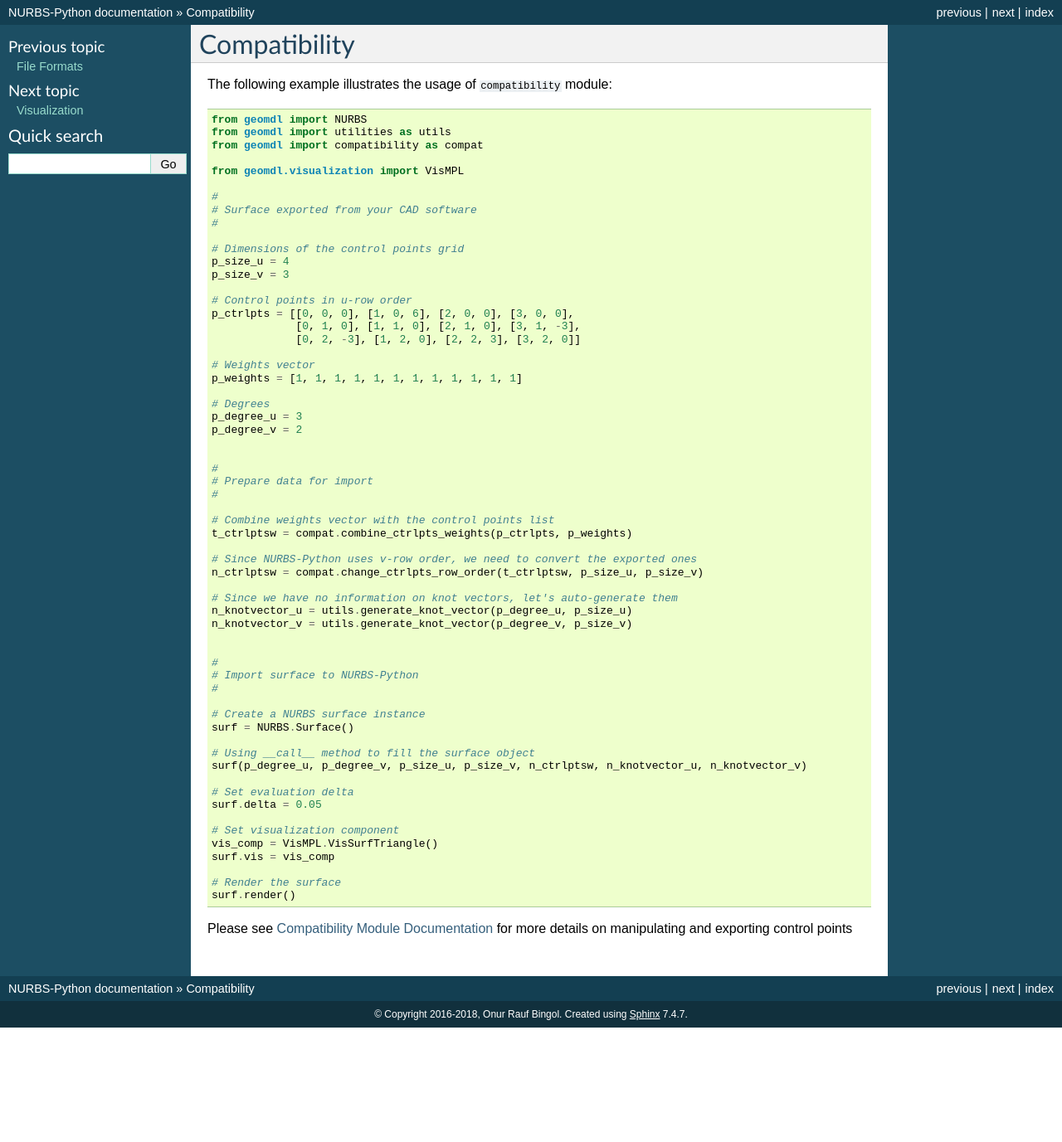
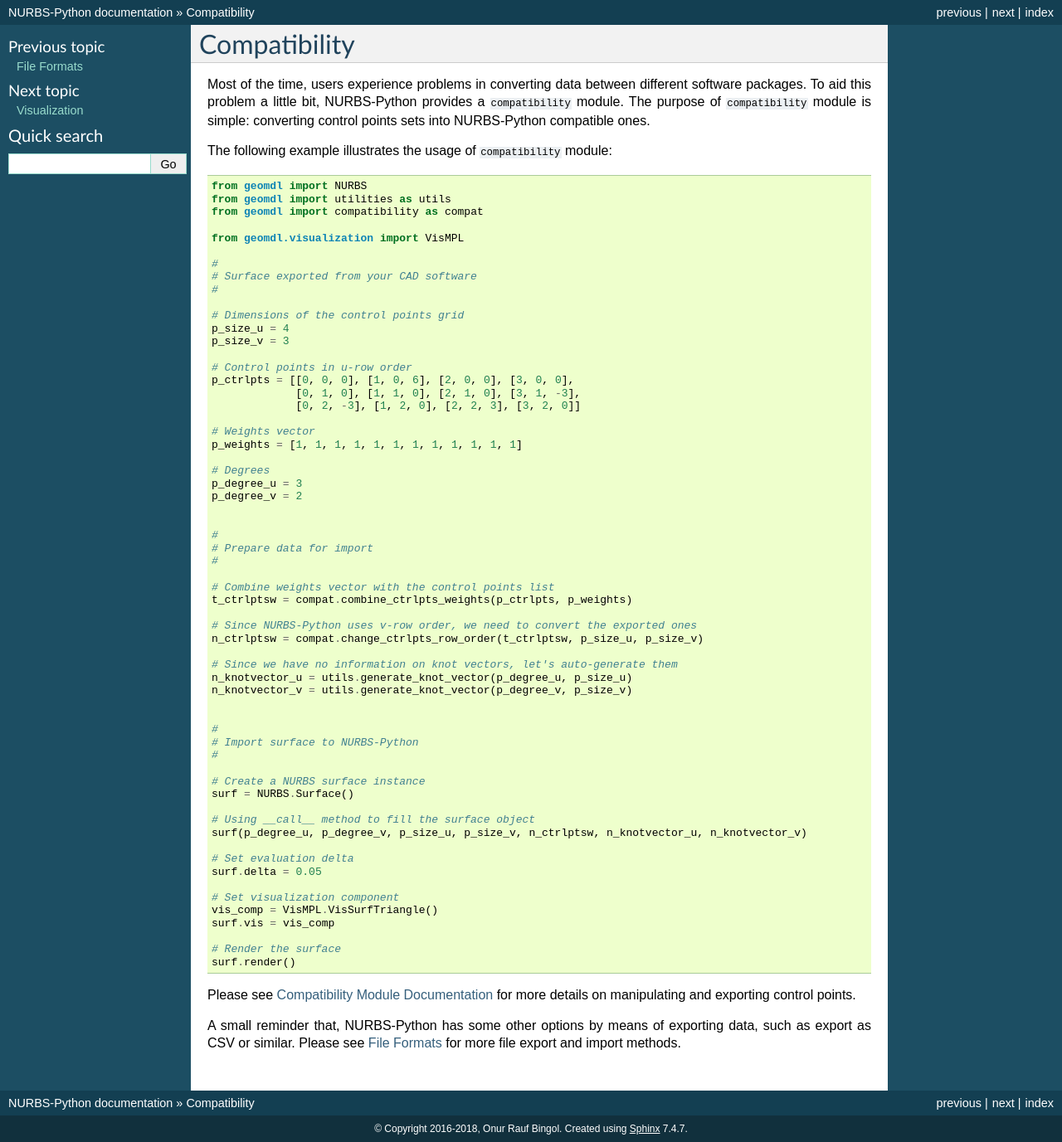
Before and after one commit to orbingol/NURBS-Python, a Sphinx documentation site: the page built from docs/compatibility.rst, in a window 1280 px wide. Shown: the whole page at 83% size. Built offline with Sphinx 7.4.7, drawn with Linux system fonts in a browser that asks for light colours; formulas are drawn with MathJax 3; before the commit the page ends 1239 px from its top, so only the background shows below that.

Commit message:
Compatibility module documentation update

```diff
--- a/docs/compatibility.rst
+++ b/docs/compatibility.rst
@@ -1,5 +1,9 @@
 Compatibility
 ^^^^^^^^^^^^^
+
+Most of the time, users experience problems in converting data between different software packages. To aid this problem
+a little bit, NURBS-Python provides a ``compatibility`` module. The purpose of ``compatibility`` module is simple:
+converting control points sets into NURBS-Python compatible ones.
 
 The following example illustrates the usage of :code:`compatibility` module:
 
@@ -68,4 +72,7 @@ The following example illustrates the usage of :code:`compatibility` module:
     surf.render()
 
 Please see :doc:`Compatibility Module Documentation <module_compatibility>` for more details on manipulating and
-exporting control points
+exporting control points.
+
+A small reminder that, NURBS-Python has some other options by means of exporting data, such as export as CSV or similar.
+Please see :doc:`File Formats <file_formats>` for more file export and import methods.
```
